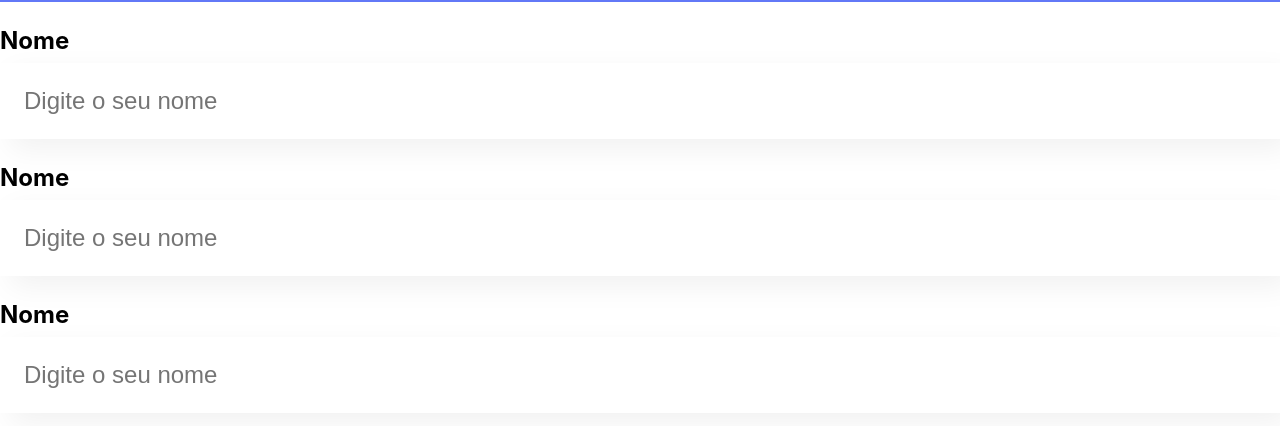
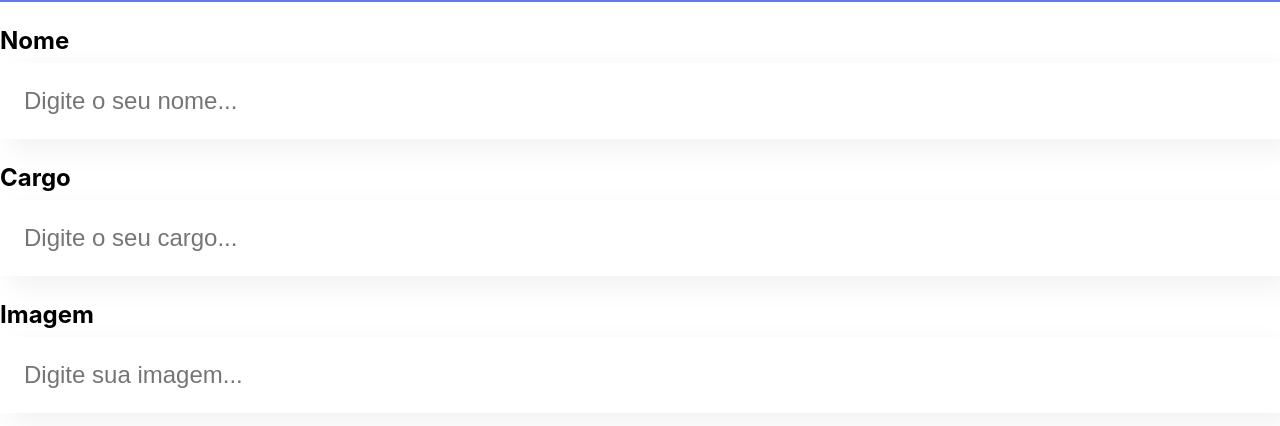
Before and after one commit to JNaicraG/organo, a React (Create React App) app: page / in a window 1280 px wide. Shown: the part 496-922 px from the top of the page. Built offline with nearby package versions, Linux system fonts and the light colour scheme.

Commit message:
chore(CampoTexto):implementing props

```diff
--- a/src/App.js
+++ b/src/App.js
@@ -5,9 +5,9 @@
   return (
     <div className="App">
       <Banner />
-      <CampoTexto label="Nome"/>
-      <CampoTexto label=""/>
-      <CampoTexto label=""/>
+      <CampoTexto label="Nome" placeholder="Digite o seu nome..."/>
+      <CampoTexto label="Cargo" placeholder="Digite o seu cargo..."/>
+      <CampoTexto label="Imagem" placeholder="Digite sua imagem..."/>
     </div>
   );
 }
--- a/src/componentes/CampoTexto/index.js
+++ b/src/componentes/CampoTexto/index.js
@@ -4,8 +4,8 @@
 const CampoTexto = (props) =>{
     return (
         <div className='campo-texto'>
-            <label>Nome</label>
-            <input placeholder='Digite o seu nome' />
+            <label>{props.label}</label>
+            <input placeholder={props.placeholder} />
         </div>
     )
 }
```
